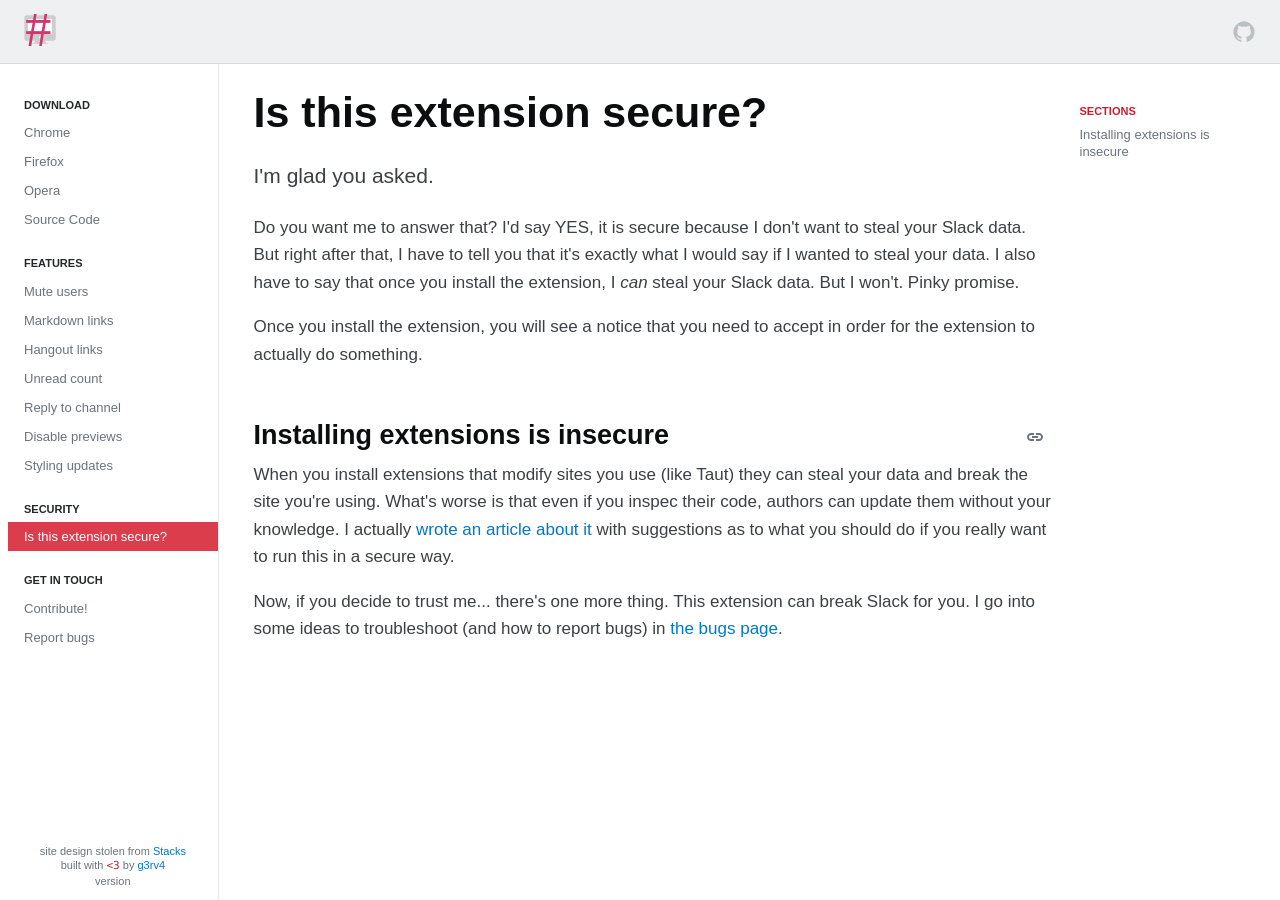
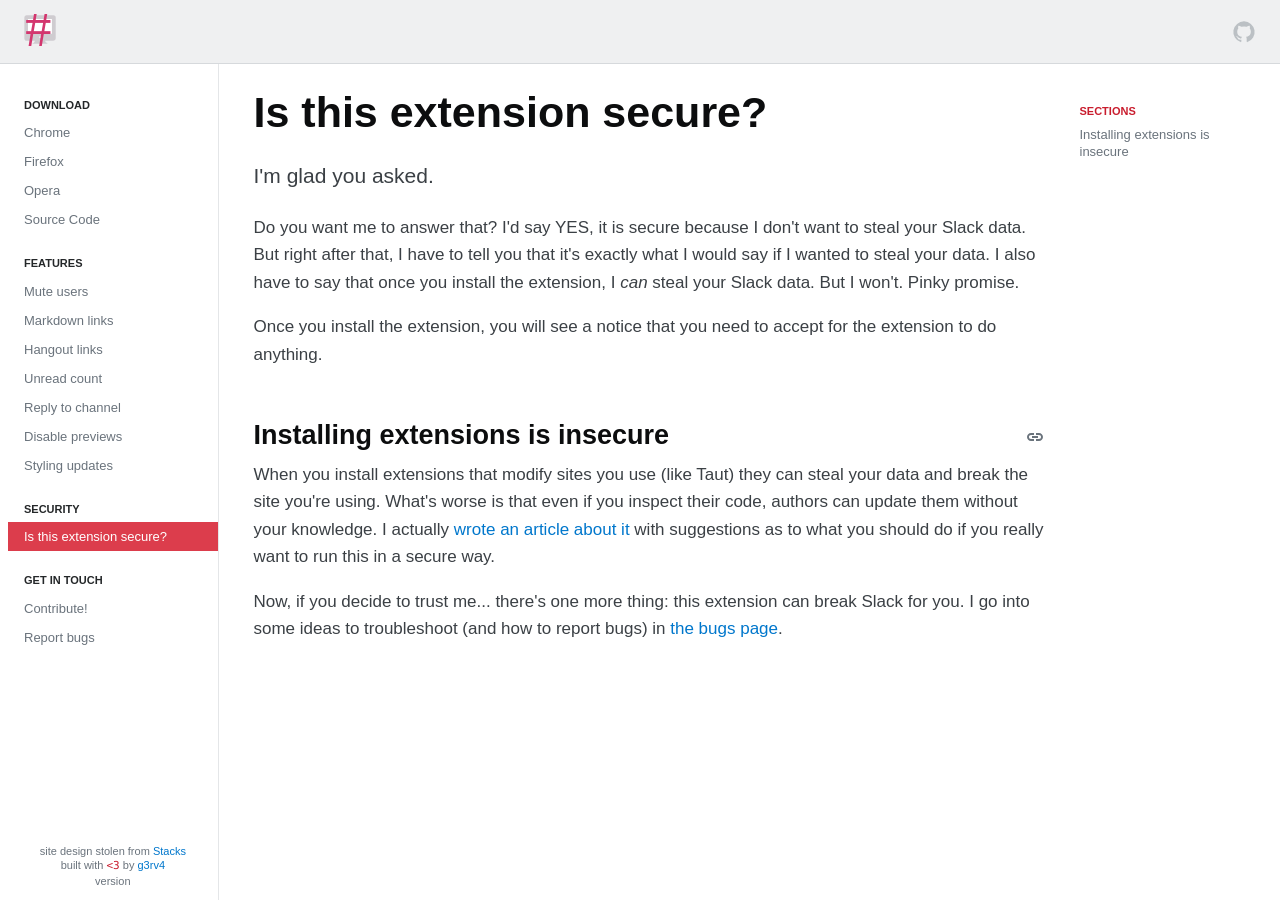
Before and after one commit to g3rv4/refined.chat, a Jekyll site: the page built from security.html, in a window 1280 px wide. Built offline with Jekyll 4.4.1, drawn with Linux system fonts in a browser that asks for light colours.

Commit message:
simplify sentence
and fix typo

```diff
--- a/security.html
+++ b/security.html
@@ -6,10 +6,10 @@
 
 <p class="stacks-copy">Do you want me to answer that? I'd say YES, it is secure because I don't want to steal your Slack data. But right after that, I have to tell you that it's exactly what I would say if I wanted to steal your data. I also have to say that once you install the extension, I <span class="fs-italic">can</span> steal your Slack data. But I won't. Pinky promise.</p>
 
-<p class="stacks-copy">Once you install the extension, you will see a notice that you need to accept in order for the extension to actually do something.</p>
+<p class="stacks-copy">Once you install the extension, you will see a notice that you need to accept for the extension to do anything.</p>
 
 <section class="stacks-section">
     {% header h2 | Installing extensions is insecure %}
-    <p class="stacks-copy">When you install extensions that modify sites you use (like Taut) they can steal your data and break the site you're using. What's worse is that even if you inspec their code, authors can update them without your knowledge. I actually <a href="https://g3rv4.com/2018/09/browser-extensions-are-insecure">wrote an article about it</a> with suggestions as to what you should do if you really want to run this in a secure way.</p>
-    <p class="stacks-copy">Now, if you decide to trust me... there's one more thing. This extension can break Slack for you. I go into some ideas to troubleshoot (and how to report bugs) in <a href="/bugs">the bugs page</a>.</p>
+    <p class="stacks-copy">When you install extensions that modify sites you use (like Taut) they can steal your data and break the site you're using. What's worse is that even if you inspect their code, authors can update them without your knowledge. I actually <a href="https://g3rv4.com/2018/09/browser-extensions-are-insecure">wrote an article about it</a> with suggestions as to what you should do if you really want to run this in a secure way.</p>
+    <p class="stacks-copy">Now, if you decide to trust me... there's one more thing: this extension can break Slack for you. I go into some ideas to troubleshoot (and how to report bugs) in <a href="/bugs">the bugs page</a>.</p>
 </section>
```
